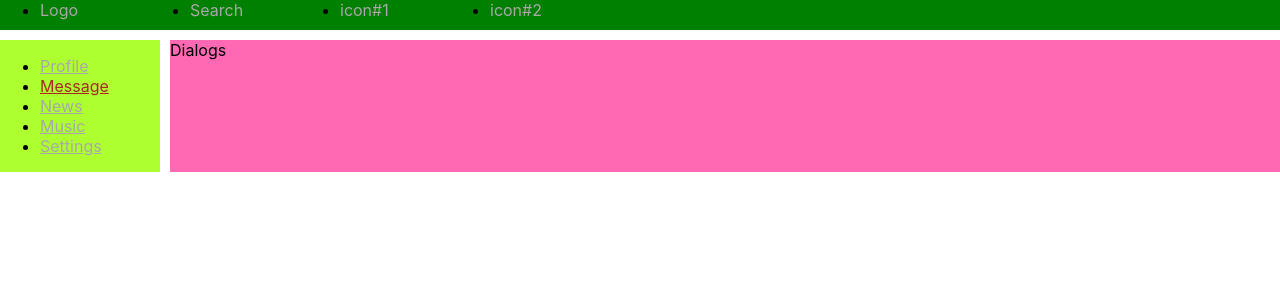
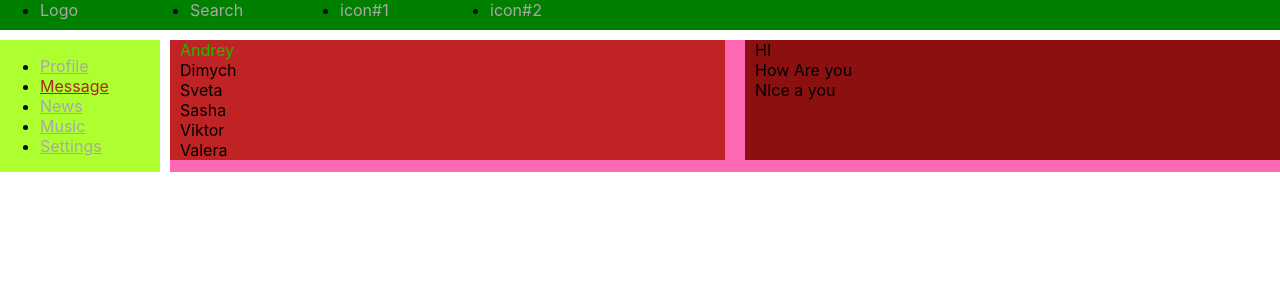
Before and after one commit to TuzovArtem/React-kamasutra, a React (Create React App) app: page /dialogs in a window 1280 px wide. Shown: the top 300 px of the page. Built offline with nearby package versions, Linux system fonts and the light colour scheme.

Commit message:
feat: add Dialogs(21 lesson)

```diff
--- a/src/Components/Dialogs/Dialogs.jsx
+++ b/src/Components/Dialogs/Dialogs.jsx
@@ -3,8 +3,20 @@ import classes from './Dialogs.module.css';
 
 const Dialogs  = () =>{
   return(
-    <div>
-      Dialogs
+    <div className={classes.dialogs}>
+      <div className={classes.dialogs__item}>
+       <div className={classes.dialogs + ' ' + classes.active}>Andrey</div>
+       <div className={classes.dialog}>Dimych</div>
+       <div className={classes.dialog}>Sveta</div>
+       <div className={classes.dialog}>Sasha</div>
+       <div className={classes.dialog}>Viktor</div>
+       <div className={classes.dialog}>Valera</div>
+      </div>
+      <div className={classes.messages}>
+       <div className={classes.message}>HI</div>
+       <div className={classes.message}>How Are you</div>
+       <div className={classes.message}>NIce a you </div>
+      </div>
     </div>
   )
 }
--- a/src/Components/Dialogs/Dialogs.module.css
+++ b/src/Components/Dialogs/Dialogs.module.css
@@ -1,5 +1,23 @@
 
-.content{
-    grid-area: c;
-    background-color:hotpink;
+
+.dialogs{
+  display: grid;
+  grid-template-columns: 50% 50%;
+  grid-gap: 20px;
+
 }
+.dialogs__item{
+
+  background-color:rgb(192, 35, 35);
+  padding-left: 10px;
+}
+
+.messages{
+ padding-left: 10px;
+ background-color:rgb(141, 16, 16);
+
+}
+
+.active{
+  color: rgb(37, 184, 1);
+}
--- a/src/Components/Profile/Profile.jsx
+++ b/src/Components/Profile/Profile.jsx
@@ -1,5 +1,5 @@
 import react from 'react'
-import MyPosts from './MyPosts/MyPosts'
+import MyPosts from './Myposts/MyPosts'
 import classes from './Profile.module.css'
 
 
```
